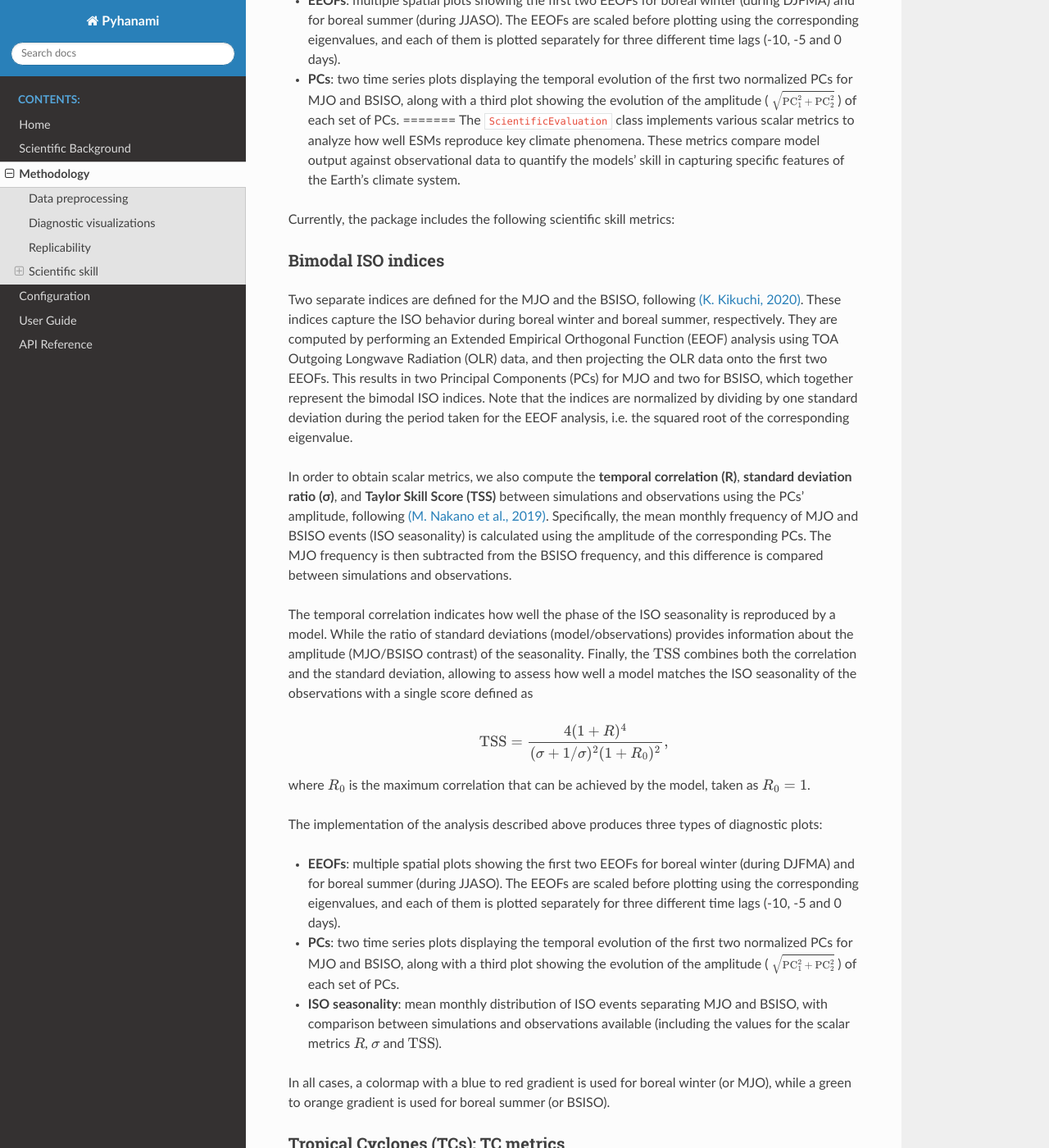
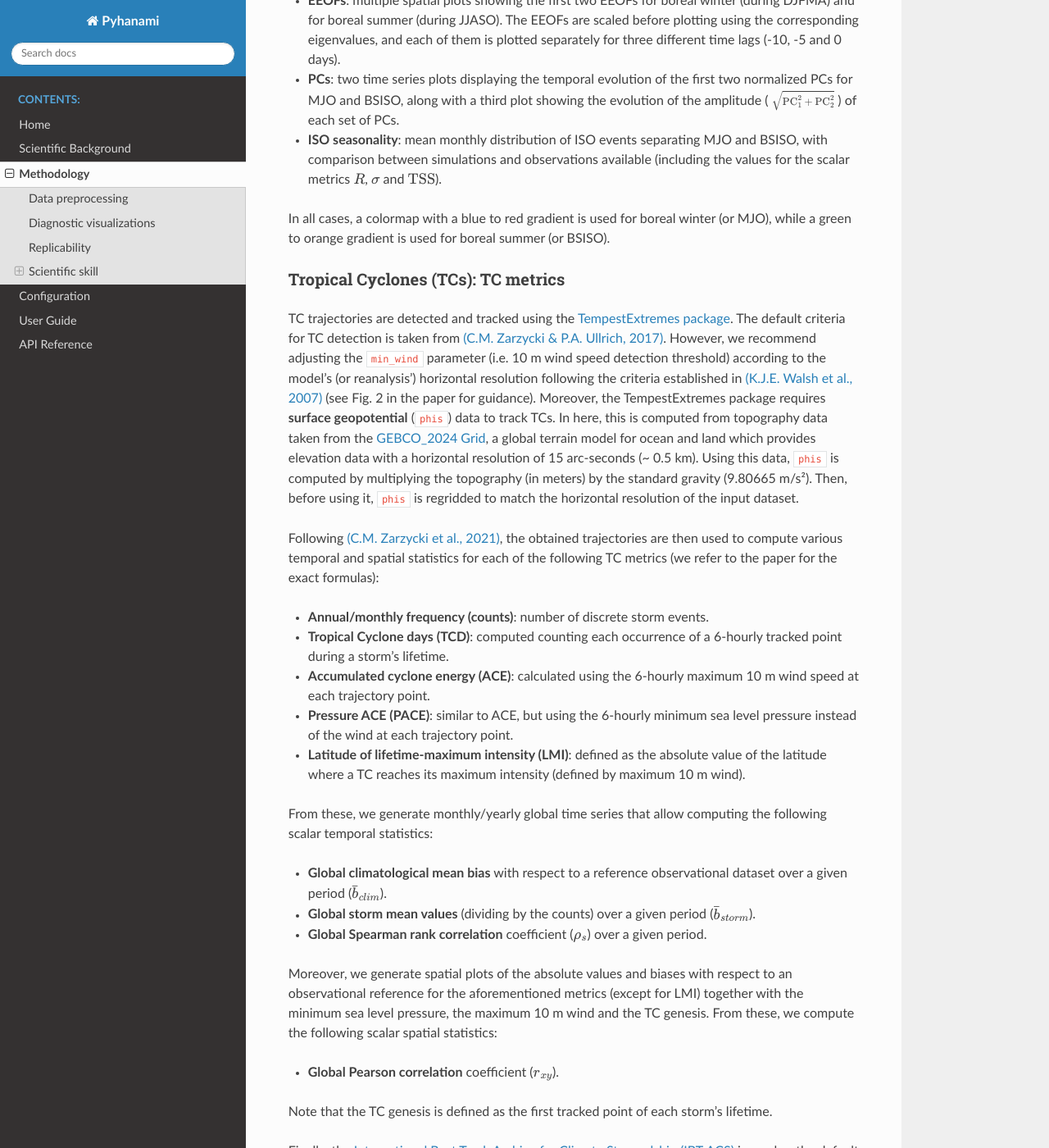
Before and after one commit to BSC-ES/pyhanami, a Sphinx documentation site: the page built from docs/source/Methodology.md, in a window 1280 px wide and 1400 px high, scrolled down 4351 px. Shown: the whole window at 82% size. Built offline with Sphinx 7.4.7 and the Read the Docs theme 3.1.0, drawn with Linux system fonts in a browser that asks for light colours; some of the changed text lies outside the part shown.

```diff
--- a/docs/source/Methodology.md
+++ b/docs/source/Methodology.md
@@ -116,29 +116,6 @@
 The implementation of the analysis described above produces three types of diagnostic plots:
 - **EEOFs**: multiple spatial plots showing the first two EEOFs for boreal winter (during DJFMA) and for boreal summer (during JJASO). The EEOFs are scaled before plotting using the corresponding eigenvalues, and each of them is plotted separately for three different time lags (-10, -5 and 0 days).
 - **PCs**: two time series plots displaying the temporal evolution of the first two normalized PCs for MJO and BSISO, along with a third plot showing the evolution of the amplitude ( $\scriptsize{\sqrt{\text{PC}_1^2 + \text{PC}_2^2}}$ ) of each set of PCs.
-=======
-The `ScientificEvaluation` class implements various scalar metrics to analyze how well ESMs reproduce key climate phenomena. These metrics compare model output against observational data to quantify the models' skill in capturing specific features of the Earth's climate system.
-
-Currently, the package includes the following scientific skill metrics:
-
-### Bimodal ISO indices
-
-Two separate indices are defined for the MJO and the BSISO, following [(K. Kikuchi, 2020)](https://link.springer.com/article/10.1007/s00382-019-05037-z). These indices capture the ISO behavior during boreal winter and boreal summer, respectively. They are computed by performing an Extended Empirical Orthogonal Function (EEOF) analysis using TOA Outgoing Longwave Radiation (OLR) data, and then projecting the OLR data onto the first two EEOFs. This results in two Principal Components (PCs) for MJO and two for BSISO, which together represent the bimodal ISO indices. Note that the indices are normalized by dividing by one standard deviation during the period taken for the EEOF analysis, i.e. the squared root of the corresponding eigenvalue.
-
-
-In order to obtain scalar metrics, we also compute the **temporal correlation (R)**, **standard deviation ratio (σ)**, and **Taylor Skill Score (TSS)** between simulations and observations using the PCs' amplitude, following [(M. Nakano et al., 2019)](https://agupubs.onlinelibrary.wiley.com/doi/10.1029/2019GL082443). Specifically, the mean monthly frequency of MJO and BSISO events (ISO seasonality) is calculated using the amplitude of the corresponding PCs. The MJO frequency is then subtracted from the BSISO frequency, and this difference is compared between simulations and observations.
-
-The temporal correlation indicates how well the phase of the ISO seasonality is reproduced by a model. While the ratio of standard deviations (model/observations) provides information about the amplitude (MJO/BSISO contrast) of the seasonality. Finally, the $\text{TSS}$ combines both the correlation and the standard deviation, allowing to assess how well a model matches the ISO seasonality of the observations with a single score defined as
-
-$$
-\text{TSS} = \frac{4(1+R)^4}{(\sigma + 1/\sigma)^2(1+R_0)^2},
-$$
-
-where $R_0$ is the maximum correlation that can be achieved by the model, taken as $R_0=1$.
-
-The implementation of the analysis described above produces three types of diagnostic plots:
-- **EEOFs**: multiple spatial plots showing the first two EEOFs for boreal winter (during DJFMA) and for boreal summer (during JJASO). The EEOFs are scaled before plotting using the corresponding eigenvalues, and each of them is plotted separately for three different time lags (-10, -5 and 0 days).
-- **PCs**: two time series plots displaying the temporal evolution of the first two normalized PCs for MJO and BSISO, along with a third plot showing the evolution of the amplitude ( $\scriptsize{\sqrt{\text{PC}_1^2 + \text{PC}_2^2}}$ ) of each set of PCs.
 - **ISO seasonality**: mean monthly distribution of ISO events separating MJO and BSISO, with comparison between simulations and observations available (including the values for the scalar metrics $R$, $\sigma$ and $\text{TSS}$).
 
 In all cases, a colormap with a blue to red gradient is used for boreal winter (or MJO), while a green to orange gradient is used for boreal summer (or BSISO).
--- a/docs/source/conf.py
+++ b/docs/source/conf.py
@@ -35,6 +35,7 @@
 
 # Mock imports for packages that might not be available during doc building
 autodoc_mock_imports = [
+    'beautifulsoup4',
     'cartopy',
     'cftime',
     'cmocean',
@@ -49,6 +50,7 @@
     'netCDF4',
     'numpy',
     'pandas',
+    'requests',
     'scipy',
     'seaborn',
     'sklearn',
--- a/docs_requirements.txt
+++ b/docs_requirements.txt
@@ -3,13 +3,16 @@
 # conda install -c conda-forge cartopy
 # This is automatically done in docs_environment.yaml
 
+beautifulsoup4
 cmocean
 matplotlib
+netCDF4
 numpy
 pandas
 pint
 pyproj
 pyyaml
+requests
 scipy
 tqdm
 xarray
--- a/environment.yaml
+++ b/environment.yaml
@@ -9,14 +9,17 @@
 dependencies:
   - python>=3.7
   - tempest-extremes
+  - beautifulsoup4
   - cartopy
   - cmocean
   - matplotlib
+  - netCDF4
   - numpy
   - pandas
   - pint
   - pip
   - pyyaml
+  - requests
   - scipy
   - tqdm
   - xarray>=2023.1.0,<2025.3.0
```
Also changed, not shown: other parts of docs/source/Methodology.md (+1 -1 lines).
